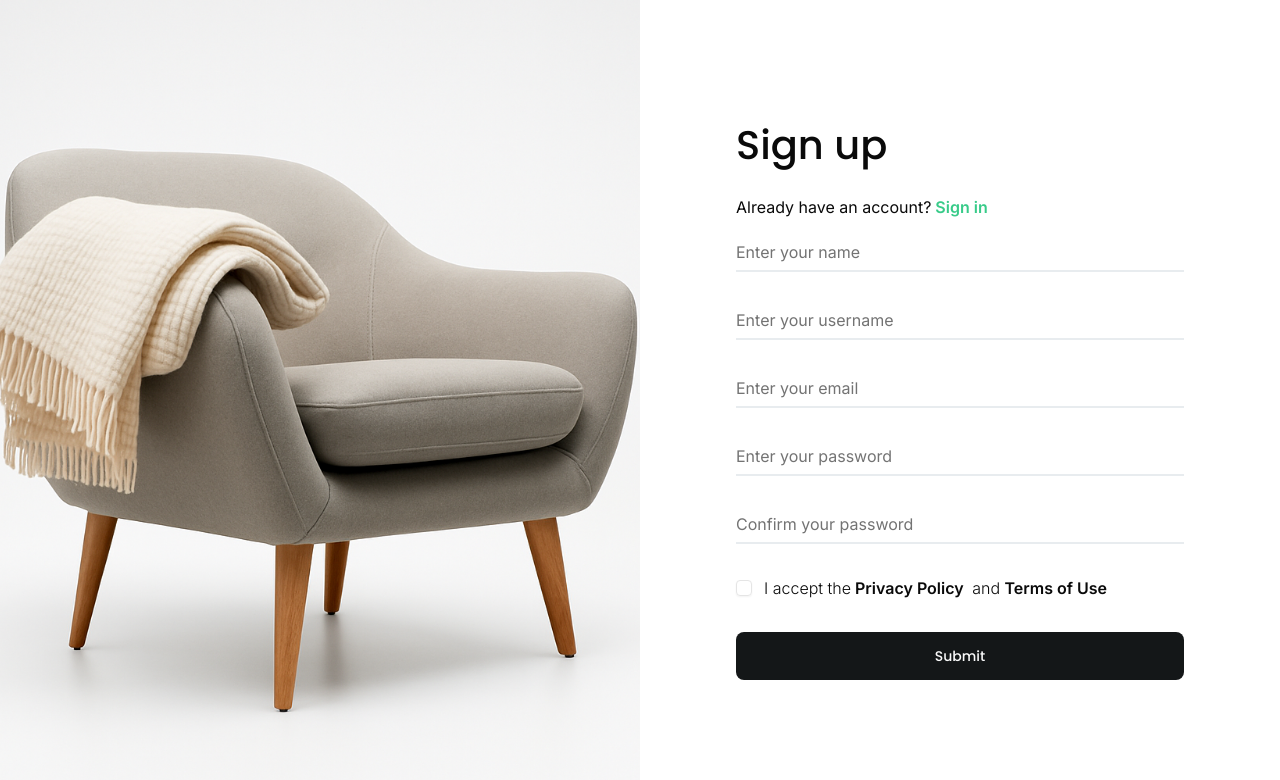
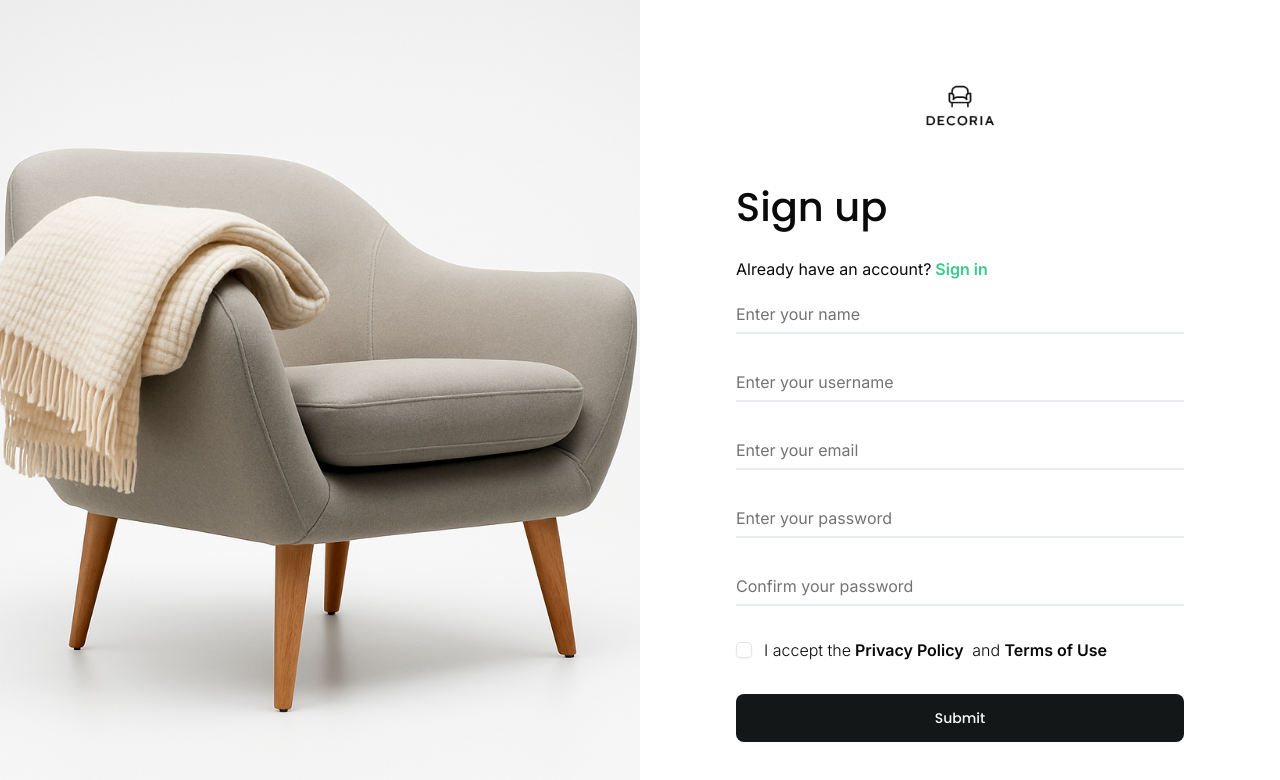
Before and after one commit to michael-172/furniture-ecommerce, a Next.js app: page /en/register in a window 1280 px wide. Shown: the top 780 px of the page. Built offline with nearby package versions, Linux system fonts and the light colour scheme.

Commit message:
feat: Add logo image to login and registration pages

```diff
--- a/app/[locale]/(auth)/login/page.tsx
+++ b/app/[locale]/(auth)/login/page.tsx
@@ -10,6 +10,7 @@ import { useForm } from "react-hook-form";
 import MainFormItem from "@/components/shared/FormItem";
 import { yupResolver } from "@hookform/resolvers/yup";
 import { LoginSchema } from "@/lib/validations/login.validations";
+import Image from "next/image";
 
 const Page = () => {
   const t = useTranslations("Auth");
@@ -32,6 +33,13 @@ const Page = () => {
     <div className="flex flex-col w-full  max-w-md space-y-4">
       <Form {...form}>
         <div className="flex flex-col gap-6">
+          <Image
+            src="/images/shared/Logo-Transparent.png"
+            alt="logo"
+            width={100}
+            height={100}
+            className="mx-auto"
+          />
           <Title
             fontSize="text-[40px]"
             fontWeight="font-medium"
--- a/app/[locale]/(auth)/register/page.tsx
+++ b/app/[locale]/(auth)/register/page.tsx
@@ -10,6 +10,7 @@ import { useForm } from "react-hook-form";
 import { RegisterSchema } from "@/lib/validations/register.validations";
 import MainFormItem from "@/components/shared/FormItem";
 import { yupResolver } from "@hookform/resolvers/yup";
+import Image from "next/image";
 
 const Page = () => {
   const t = useTranslations("Auth");
@@ -32,6 +33,13 @@ const Page = () => {
     <div className="flex flex-col w-full  max-w-md space-y-4">
       <Form {...form}>
         <div className="flex flex-col gap-6">
+          <Image
+            src="/images/shared/Logo-Transparent.png"
+            alt="logo"
+            width={100}
+            height={100}
+            className="mx-auto"
+          />
           <Title
             fontSize="text-[40px]"
             fontWeight="font-medium"
```
